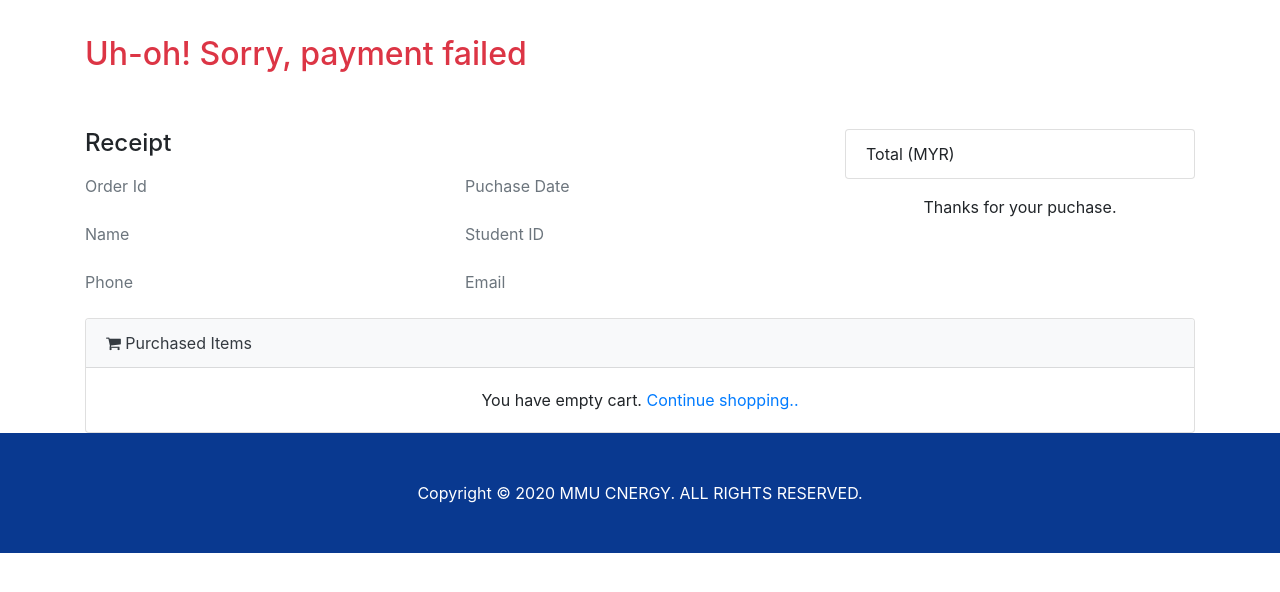
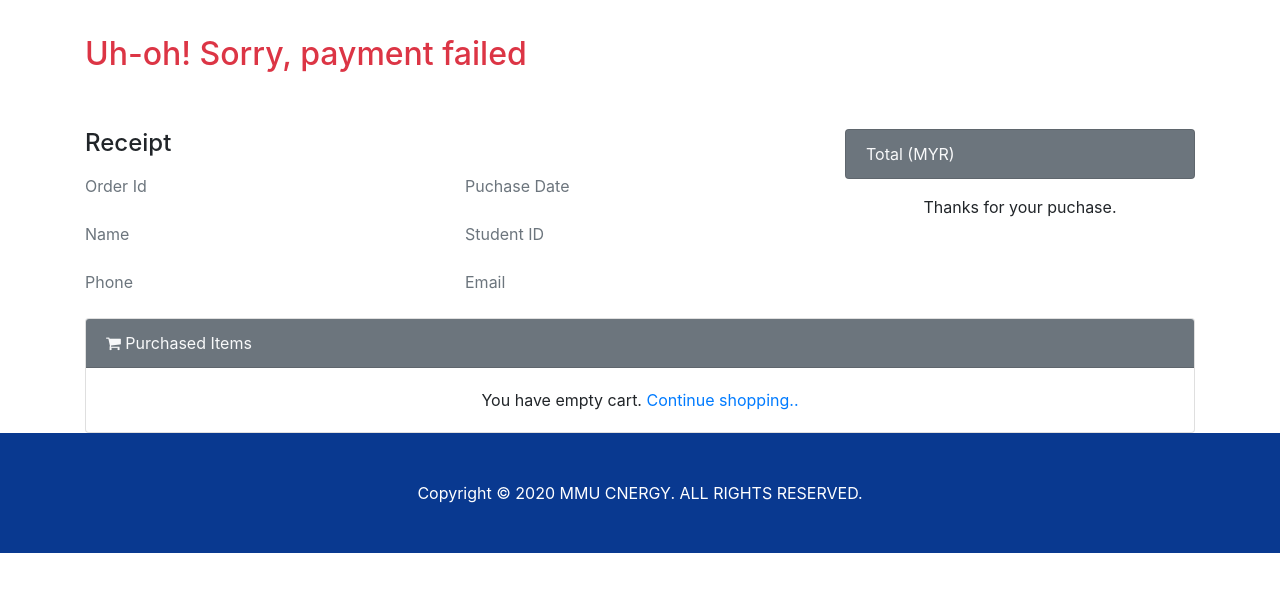
Before and after one commit to saifuldigilusion/mmu-shop, a Laravel app: template resources/views/shop/payment.blade.php in a window 1280 px wide. Shown: the part 69-661 px from the top of the page. Run offline with Laravel 8, Linux system fonts and the light colour scheme; the template is opened without the code that fills it, so the values that code supplies are empty.

Commit message:
checkout shade

```diff
--- a/app/Http/Controllers/SenangPayPayment.php
+++ b/app/Http/Controllers/SenangPayPayment.php
@@ -7,6 +7,7 @@
 use App\OrderItem;
 use App\Mail\OrderReceived;
 use Illuminate\Support\Facades\Mail;
+use Illuminate\Support\Facades\Log;
 use Gloudemans\Shoppingcart\Facades\Cart;
 
 class SenangPayPayment extends Controller
@@ -42,7 +43,7 @@
                     $order->save();
 
                     $orderItems = OrderItem::where('order_id', $order->id)->get();
-                    if(config('mmucnerfy.salesEmailEnable')) {
+                    if(config('mmucnergy.salesEmailEnable')) {
                         $saleContact = config('mmucnergy.salesContact', '');
                         Mail::to($order->email)->bcc($saleContact)->send(new OrderReceived($order, $orderItems));
                     }
--- a/config/mmucnergy.php
+++ b/config/mmucnergy.php
@@ -1,6 +1,6 @@
 <?php
 
 return [
-    'saleEmailEnable'  => env('SALES_EMAIL_ENABLE', 0),
+    'salesEmailEnable'  => env('SALES_EMAIL_ENABLE', 0),
     'salesContact' => env('SALES_CONTACT', ''),
 ];
--- a/resources/views/shop/payment.blade.php
+++ b/resources/views/shop/payment.blade.php
@@ -60,7 +60,7 @@
 
       <div class="col-md-4 order-md-2 mb-4 text-center">
           <ul class="list-group mb-3">
-              <li class="list-group-item d-flex justify-content-between">
+              <li class="list-group-item d-flex justify-content-between bg-secondary text-light">
                   @if($statusId == 1)
                     <span>Total Paid (MYR)</span>
                   @else
@@ -76,7 +76,7 @@
 
 
       <div class="card shopping-cart">
-          <div class="card-header bg-light text-dark">
+          <div class="card-header bg-secondary text-light">
               <i class="fa fa-shopping-cart" aria-hidden="true"></i>
               Purchased Items
               <div class="clearfix"></div>
@@ -84,7 +84,6 @@
           <div class="card-body">
               <!-- PRODUCT -->
               @if($order->total > 0)
-                  {{ logger($orderItems) }}
                   @foreach($orderItems as $item)
                       <div class="row">
                           <div class="col-12 col-sm-12 col-md-2 text-center">
```
